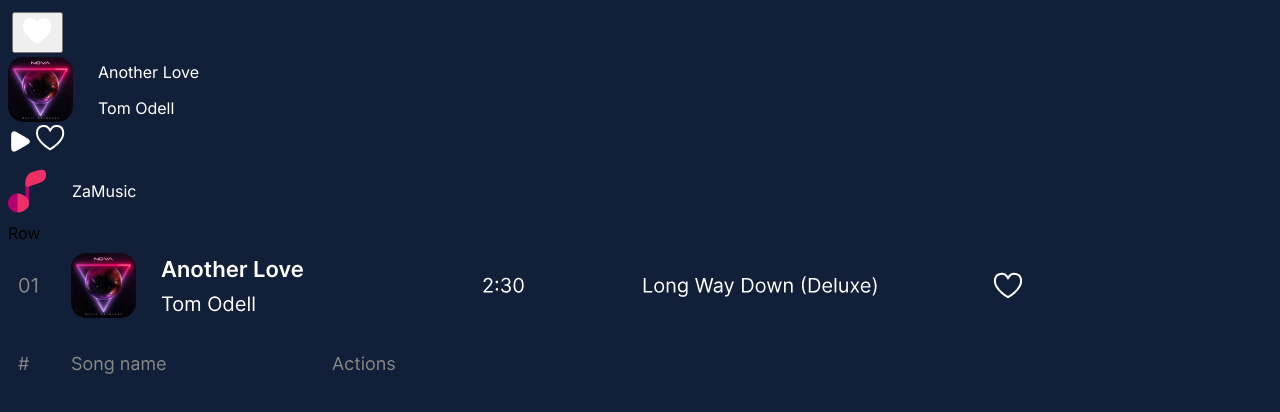
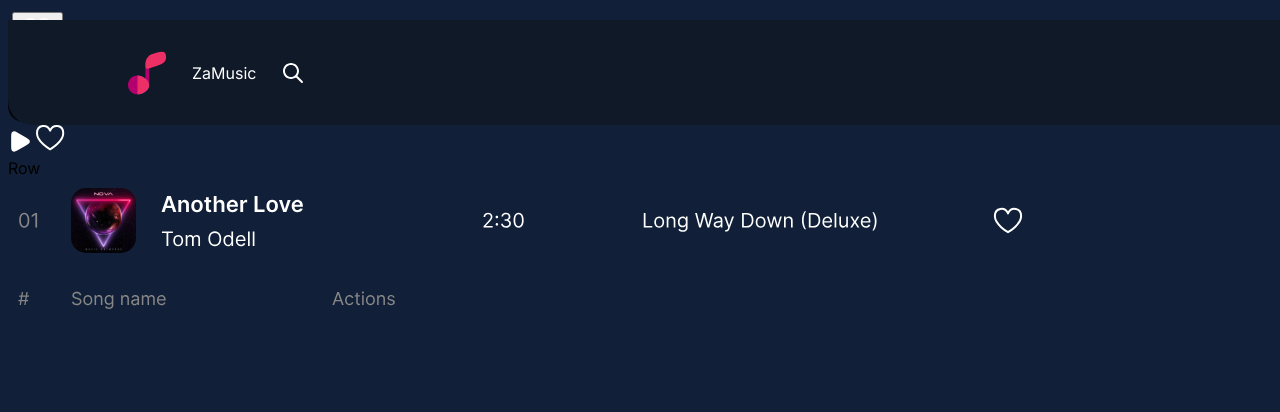
Before and after one commit to asselina94/my-app, a React (Create React App) app: page / in a window 1280 px wide. Shown: the top 412 px of the page. Built offline with nearby package versions, Linux system fonts and the light colour scheme.

Commit message:
search icon

```diff
--- a/src/components/Navbar/navbar.css
+++ b/src/components/Navbar/navbar.css
@@ -1,29 +1,19 @@
-search {
+nav {
+  position: fixed;
+  width: 1920px;
+
+  top: 20px;
+  background: #0F1928;
+  border-radius: 0px 0px 25px 25px;
+
   display: flex;
   flex-direction: row;
   justify-content: space-between;
   align-items: center;
-  padding: 30px 120px;
-  gap: 341px;
-  background: #0F1928;
-  border-radius: 0px 0px 25px 25px;
+  padding: 20px 120px;
+  gap: 104px;
 }
-wrapper {
+nav .wrapper .search {
   display: flex;
-  flex-direction: row;
-  align-items: center;
-  padding: 0px;
-  gap: 103px;
-
-  width: 164px;
-  height: 42.67px;
-  background: #0F1928;
-  border-radius: 0px 0px 25px 25px;
+  gap: 1477px;
 }
-wrapper .textWrapper {
-  font-family: 'Poppins';
-  font-style: normal;
-  font-weight: 600;
-  font-size: 25px;
-  line-height: 38px;
-}
--- a/src/components/Navbar/navbar.jsx
+++ b/src/components/Navbar/navbar.jsx
@@ -1,21 +1,24 @@
 
 import { ReactComponent as SearchlongIcon } from "assets/Logo_icon.svg";
-//import { ReactComponent as SearchnobackIcon } from "assets/longNoback.svg";
+import { ReactComponent as SearchIcon } from "assets/search_icon.svg";
 //import { ReactComponent as SearchmidIcon } from "assets/searchMid.svg";
 //import { ReactComponent as SearchshortIcon } from "assets/searchShort.svg";
 import "./Navbar.css"
 
 const Navbar = () => {
   return (
-    <div className = "search">
+    <nav>
       <div className = "wrapper">
         <SearchlongIcon />
         <div class = "textWrapper">
           <p className="music">ZaMusic</p>
         </div>
+        <div className="search">
+        <SearchIcon /></div>
       </div>
-    </div>
-  )
+
+    </nav>
+  );
 }
 
 export default Navbar
```
Also changed, not shown: src/assets/Interface/Search_Magnifying_Glass@2x.png (deleted), src/assets/search_icon.svg (added).
